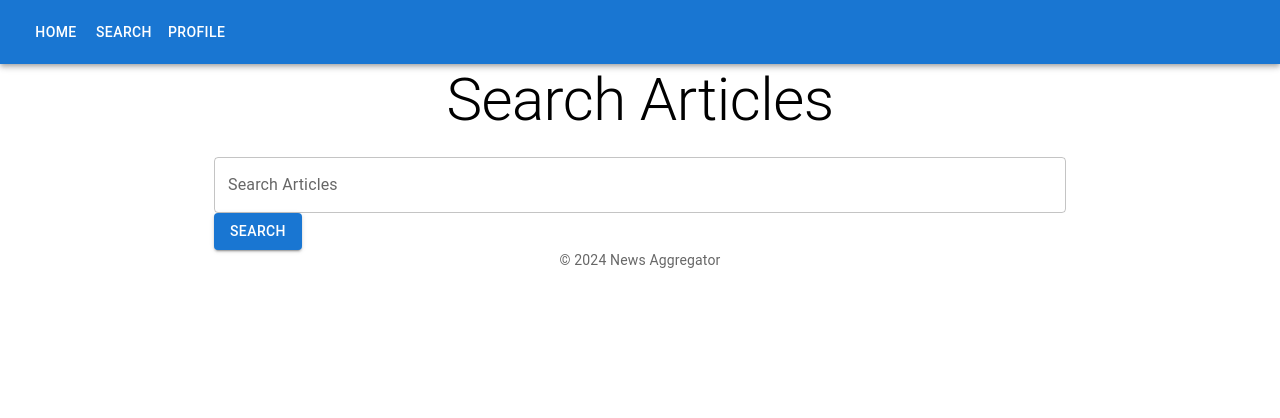
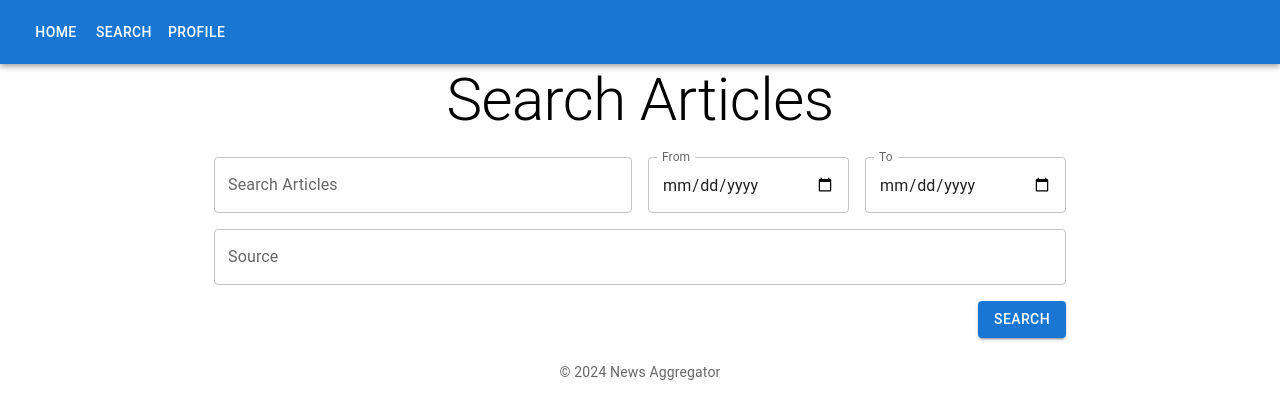
Before and after one commit to idrees04/news-aggregator, a React (Create React App) app: page /search in a window 1280 px wide. Shown: the top 418 px of the page. Built offline with nearby package versions, Linux system fonts and the light colour scheme.

Commit message:
update UI and functions

```diff
--- a/src/components/articles/ArticleList.js
+++ b/src/components/articles/ArticleList.js
@@ -1,40 +1,58 @@
 import React, { useState, useEffect } from 'react';
 import Container from '@mui/material/Container';
 import Typography from '@mui/material/Typography';
+import Grid from '@mui/material/Grid';
+import CircularProgress from '@mui/material/CircularProgress';
 import ArticleCard from './ArticleCard';
 import { fetchArticles } from '../../services/api';
+import ErrorBoundary from '../../utils/ErrorBoundary';
 
-function ArticleList({ searchCriteria }) {
+function ArticleList({ searchCriteria, isSearchClicked }) {
   const [articles, setArticles] = useState([]);
   const [loading, setLoading] = useState(true);
+  const [error, setError] = useState(null);
 
   useEffect(() => {
     const fetchArticlesData = async () => {
       try {
+        setLoading(true);
         const fetchedArticles = await fetchArticles(searchCriteria);
         setArticles(fetchedArticles);
         setLoading(false);
       } catch (error) {
-        console.error('Error fetching articles:', error);
+        setError(error);
         setLoading(false);
       }
     };
 
-    fetchArticlesData();
-  }, [searchCriteria]);
+    if (isSearchClicked) {
+      fetchArticlesData();
+    }
+  }, [searchCriteria, isSearchClicked]);
 
   return (
     <Container maxWidth="md">
-      {loading ? (
+      {error ? (
+        <ErrorBoundary Error={error} />
+      ) : loading ? (
+        <div style={{ textAlign: 'center', marginTop: '50px' }}>
+          <CircularProgress />
+          <Typography variant="body1" align="center" style={{ marginTop: '20px' }}>
+            Loading...
+          </Typography>
+        </div>
+      ) : articles.length === 0 ? (
         <Typography variant="body1" align="center">
-          Loading...
+          No articles found.
         </Typography>
       ) : (
-        <div>
+        <Grid container spacing={3}>
           {articles.map((article, index) => (
-            <ArticleCard key={index} article={article} />
+            <Grid item xs={12} sm={6} md={4} key={index}>
+              <ArticleCard article={article} />
+            </Grid>
           ))}
-        </div>
+        </Grid>
       )}
     </Container>
   );
--- a/src/components/search/SearchForm.js
+++ b/src/components/search/SearchForm.js
@@ -1,29 +1,49 @@
-import React from 'react';
+import React, { useState } from 'react';
 import { Formik, Form, Field } from 'formik';
 import * as Yup from 'yup';
 import TextField from '@mui/material/TextField';
 import Button from '@mui/material/Button';
+import Grid from '@mui/material/Grid';
+import Box from '@mui/material/Box';
+import CircularProgress from '@mui/material/CircularProgress';
 
 const SearchFormSchema = Yup.object().shape({
-  keyword: Yup.string().required('Keyword is required'),
+  keyword: Yup.string().required('Required'),
+  from: Yup.date(),
+  to: Yup.date().min(Yup.ref('from'), 'To date must be after from date'),
+  domains: Yup.string().matches(
+    /^(https?:\/\/)?([\w-]+\.)*[\w-]+(\.[a-z]{2,})?(:\d{1,5})?(\/.*)?$/,
+    'Invalid URL format'
+  ).max(255, 'Only one URL is allowed'),
 });
 
-function SearchForm() {
-  const handleSubmit = (values) => {
-    // Handle search functionality (e.g., call API with keyword)
-    console.log('Search keyword:', values.keyword);
+function SearchForm({ onSearch }) {
+  const [isSearching, setIsSearching] = useState(false);
+
+  const handleSubmit = async (values, { setSubmitting }) => {
+    if (!isSearching) {
+      setIsSearching(true);
+      await onSearch(values);
+      setIsSearching(false);
+    }
+    setSubmitting(false);
   };
 
   return (
     <Formik
       initialValues={{
         keyword: '',
+        from: '',
+        to: '',
+        domains: '',
       }}
       validationSchema={SearchFormSchema}
       onSubmit={handleSubmit}
     >
-      {({ errors, touched }) => (
+      {({ errors, touched, isSubmitting }) => (
         <Form>
+          <Grid container spacing={2} alignItems="center">
+            <Grid item xs={12} sm={6}>
               <Field
                 as={TextField}
                 name="keyword"
@@ -33,9 +53,58 @@
                 error={touched.keyword && !!errors.keyword}
                 helperText={touched.keyword && errors.keyword}
               />
-          <Button type="submit" variant="contained" color="primary">
-            Search
+            </Grid>
+            <Grid item xs={12} sm={3}>
+              <Field
+                as={TextField}
+                type="date"
+                name="from"
+                label="From"
+                variant="outlined"
+                InputLabelProps={{ shrink: true }}
+                fullWidth
+                error={touched.from && !!errors.from}
+                helperText={touched.from && errors.from}
+              />
+            </Grid>
+            <Grid item xs={12} sm={3}>
+              <Field
+                as={TextField}
+                type="date"
+                name="to"
+                label="To"
+                variant="outlined"
+                InputLabelProps={{ shrink: true }}
+                fullWidth
+                error={touched.to && !!errors.to}
+                helperText={touched.to && errors.to}
+              />
+            </Grid>
+            <Grid item xs={12}>
+              <Field
+                as={TextField}
+                name="domains"
+                label="Source"
+                variant="outlined"
+                fullWidth
+                error={touched.domains && !!errors.domains}
+                helperText={touched.domains && errors.domains}
+              />
+            </Grid>
+            <Grid item xs={12}>
+              <Box display="flex" justifyContent="flex-end" mb={3} >
+                <Button
+                  type="submit"
+                  variant="contained"
+                  color="primary"
+                  disabled={isSubmitting || isSearching}
+                  startIcon={isSearching && <CircularProgress size={20} />}
+                >
+                  {isSearching ? 'Searching...' : 'Search'}
                 </Button>
+              </Box>
+            </Grid>
+          </Grid>
         </Form>
       )}
     </Formik>
--- a/src/pages/Home.jsx
+++ b/src/pages/Home.jsx
@@ -2,17 +2,18 @@
 import Container from '@mui/material/Container';
 import Typography from '@mui/material/Typography';
 import ArticleList from '../components/articles/ArticleList';
+
 const searchCriteria = {
-    keywords: "q=tesla",
-    // Other search criteria if needed
-  };
+  q: "tesla",
+};
+
 function Home() {
   return (
     <Container maxWidth="md">
       <Typography variant="h2" align="center" gutterBottom>
         Latest News
       </Typography>
-      <ArticleList searchCriteria={searchCriteria} />
+      <ArticleList searchCriteria={searchCriteria} isSearchClicked={true} />
     </Container>
   );
 }
--- a/src/pages/SearchPage.jsx
+++ b/src/pages/SearchPage.jsx
@@ -1,17 +1,40 @@
-import React from 'react';
+import React, { useState } from 'react';
 import Container from '@mui/material/Container';
 import Typography from '@mui/material/Typography';
 import SearchForm from '../components/search/SearchForm';
 import ArticleList from '../components/articles/ArticleList';
 
 function SearchPage() {
+  const [searchCriteria, setSearchCriteria] = useState({
+    q: '',
+    from: '',
+    to: '',
+    domains: '',
+  });
+  const [isSearchClicked, setIsSearchClicked] = useState(false);
+
+  const handleSearch = (values) => {
+    if (!values.keyword && !values.domains) {
+      return;
+    }
+
+    setSearchCriteria({
+      q: values.keyword,
+      from: values.from,
+      to: values.to,
+      domains: values.domains,
+    });
+    setIsSearchClicked(true);
+  };
+
   return (
     <Container maxWidth="md">
       <Typography variant="h2" align="center" gutterBottom>
         Search Articles
       </Typography>
-      <SearchForm />
-      <ArticleList />
+      <SearchForm onSearch={handleSearch} />
+      {searchCriteria.q!="" && <ArticleList searchCriteria={searchCriteria} isSearchClicked={isSearchClicked} setIsSearchClicked={setIsSearchClicked} />
+}
     </Container>
   );
 }
--- a/src/services/api.js
+++ b/src/services/api.js
@@ -1,29 +1,37 @@
 import axios from 'axios';
 
-const API_KEY = '2906a854823f4ed6a36f98901a5e7617';
-const API_URL = 'https://newsapi.org/v2/everything';
+// const API_KEY = '2906a854823f4ed6a36f98901a5e7617';
+ const API_KEY ="b3bad7cfe3d146eba8261d62eb4805fc";
 
 const instance = axios.create({
-  baseURL: API_URL,
+  baseURL: 'https://newsapi.org/v2',
   headers: {
     'Content-Type': 'application/json',
   },
 });
 
 export const fetchArticles = async (query) => {
-  const { keywords, dateRange, publishers, language } = query;
-
-  const params = {
+  const { q, from, to, domains, category} = query;
+console.log("query",query)
+  let url = '/everything';
+  let params = {
     apiKey: API_KEY,
-    q: keywords,
-    from: dateRange?.from,
-    to: dateRange?.to,
-    domains: publishers?.join(','),
-    language: language,
+    q: q,
+    from: from,
+    to: to,
+    domains: domains,
+    category,
   };
 
+ if ( category) {
+    url = '/top-headlines';
+  } else if(q || domains) {
+    url = '/everything';
+  }
+
   try {
-    const response = await instance.get('', { params });
+    console.log("params",params)
+    const response = await instance.get(url, { params });
     return response.data.articles;
   } catch (error) {
     console.error('Error fetching articles:', error);
--- /dev/null
+++ b/src/utils/ErrorBoundary.jsx
@@ -0,0 +1,67 @@
+// ErrorBoundary.js
+import React from 'react';
+import Typography from '@mui/material/Typography';
+
+function ErrorBoundary({ Error }) {
+  // Define error messages for common HTTP status codes
+  const errorMessages = {
+    400: 'Bad Request',
+    401: 'Unauthorized',
+    402: 'Payment Required',
+    403: 'Forbidden',
+    404: 'Not Found',
+    405: 'Method Not Allowed',
+    406: 'Not Acceptable',
+    407: 'Proxy Authentication Required',
+    408: 'Request Timeout',
+    409: 'Conflict',
+    410: 'Gone',
+    411: 'Length Required',
+    412: 'Precondition Failed',
+    413: 'Payload Too Large',
+    414: 'URI Too Long',
+    415: 'Unsupported Media Type',
+    416: 'Range Not Satisfiable',
+    417: 'Expectation Failed',
+    418: "I'm a teapot",
+    421: 'Misdirected Request',
+    422: 'Unprocessable Entity',
+    423: 'Locked',
+    424: 'Failed Dependency',
+    425: 'Too Early',
+    426: 'Upgrade Required',
+    428: 'Precondition Required',
+    429: 'Too Many Requests',
+    431: 'Request Header Fields Too Large',
+    451: 'Unavailable For Legal Reasons',
+    500: 'Internal Server Error',
+    501: 'Not Implemented',
+    502: 'Bad Gateway',
+    503: 'Service Unavailable',
+    504: 'Gateway Timeout',
+    505: 'HTTP Version Not Supported',
+    506: 'Variant Also Negotiates',
+    507: 'Insufficient Storage',
+    508: 'Loop Detected',
+    510: 'Not Extended',
+    511: 'Network Authentication Required',
+  };
+
+  // Retrieve error message based on the error status code
+  let errorMessage = errorMessages[Error.response?.status] || 'An error occurred';
+
+  // If the error is an object and contains a response with a message, use that message
+  if (Error && Error.response && Error.response.data && Error.response.data.message) {
+    errorMessage = Error.response.data.message;
+  } else if (Error && Error.message) {
+    errorMessage = Error.message;
+  }
+
+  return (
+    <Typography variant="body1" align="center" color="error">
+      {errorMessage}
+    </Typography>
+  );
+}
+
+export default ErrorBoundary;
```
Lines whose indentation alone changed are shown as unchanged.
